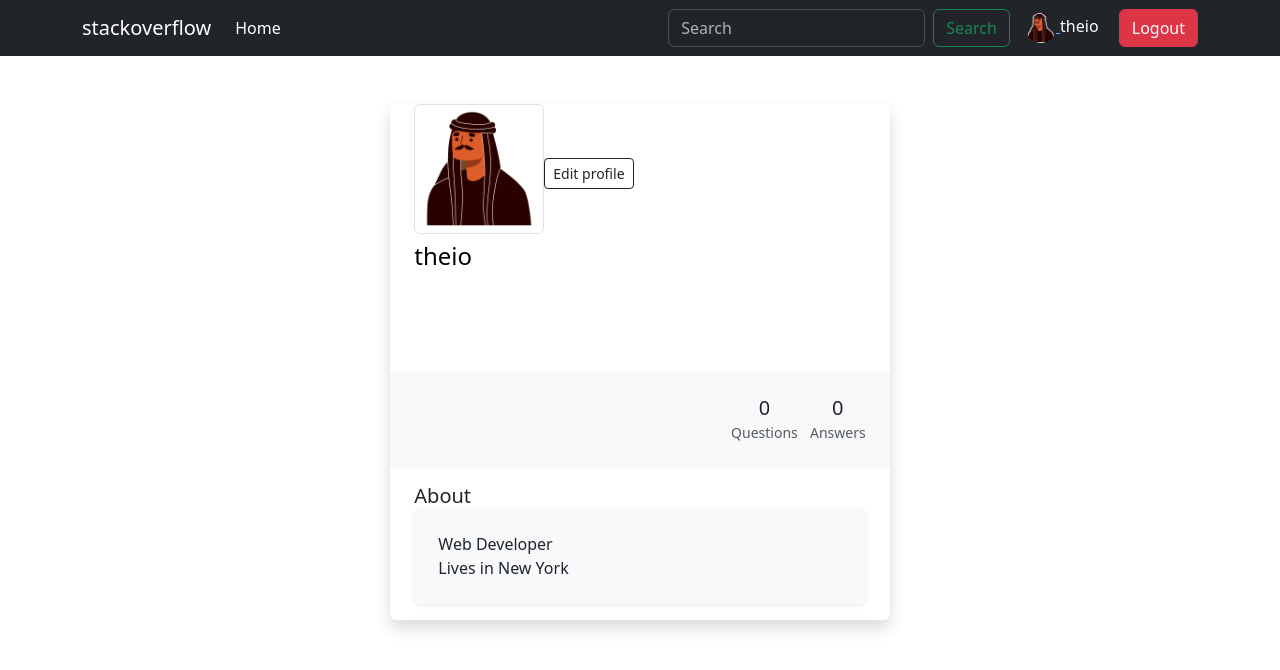
After one commit to IoaneChaduneli/stacktest, a Django app: a page that uses templates/base.html in a window 1280 px wide. The commit adds this page. Shown: the top 670 px of the page. Run offline with Django 4.2, Linux system fonts and the light colour scheme; a user stored in the database is signed in; data comes from the database, SQL or seed files in the repository; both versions use the stored data as it was after the commit.

Commit message:
add profile page when click the icon

```diff
--- a/forum/views.py
+++ b/forum/views.py
@@ -12,7 +12,9 @@ class HomeView(ListView):
     paginate_by = 6
 
     def get_queryset(self):
-        return Question.objects.filter(title__icontains=self.request.GET.get('q', ""))
+        return Question.objects \
+        .filter(title__icontains=self.request.GET.get('q', "")) \
+        .order_by('-create_time')
 
     def get_context_data(self, **kwargs):
         context = super().get_context_data(**kwargs)
--- /dev/null
+++ b/templates/auth/profile.html
@@ -0,0 +1,35 @@
+{% extends 'base.html' %}
+
+{% block content %}
+<div class="row py-5 px-4"> <div class="col-md-5 mx-auto">
+    <!-- Profile widget -->
+        <div class="bg-white shadow rounded overflow-hidden">
+            <div class="px-4 pt-0 pb-4 cover">
+                <div class="media align-items-end profile-head">
+                    <div class="profile mr-3"><img src="{{ request.user.profile.icon.url }}" alt="..." width="130" class="rounded mb-2 img-thumbnail"><a href="#" class="btn btn-outline-dark btn-sm btn-block">Edit profile</a>
+            </div>
+             <div class="media-body mb-5 text-white">
+                <h4 class="text-black">{{ request.user.username }}</h4>
+                <p class="small mb-4"> <i class="fas fa-map-marker-alt mr-2"></i>New York</p>
+             </div>
+            </div>
+         </div>
+          <div class="bg-light p-4 d-flex justify-content-end text-center">
+            <ul class="list-inline mb-0">
+                 <li class="list-inline-item">
+                        <h5 class="font-weight-bold mb-0 d-block">{{ request.user.questions.all|length }}</h5>
+                        <small class="text-muted"> <i class="fas fa-user mr-1"></i>Questions</small>
+                    </li>
+                     <li class="list-inline-item"> <h5 class="font-weight-bold mb-0 d-block">{{ question.answer_set.all|length }}</h5><small class="text-muted"> <i class="fas fa-user mr-1"></i>Answers</small> </li>
+                    </ul>
+                 </div>
+                 <div class="px-4 py-3"> <h5 class="mb-0">About</h5>
+                    <div class="p-4 rounded shadow-sm bg-light">
+                        <p class="font-italic mb-0">Web Developer</p>
+                        <p class="font-italic mb-0">Lives in New York</p>
+                        </div>
+                    </div>
+
+</div>
+
+{% endblock content %}
--- a/templates/base.html
+++ b/templates/base.html
@@ -35,14 +35,14 @@
               </div>
               <div class="text-white ms-3 dropdown">
                 {% if request.user.is_authenticated %}
-                    <img width="30"
+                    <a href = "{% url 'users:auth-profile' %}"><img width="30"
                         src="{{ request.user.profile.icon.url }}"
                         class="rounded-circle"
-                        alt="{{ request.user.username }}-picture"> {{ request.user.username }}
+                        alt="{{ request.user.username }}-picture"> </a> {{ request.user.username }}
                       <a class="btn btn-danger ms-3" href="{% url 'users:auth-logout' %}">Logout</a>
                 {% else %}
                     <a class="btn btn-primary ms-3" href="{% url 'users:auth-login' %}">Login</a>
-                    <a class="btn btn-success ms-3" href="#">Sign up</a>
+                    <a class="btn btn-success ms-3" href="{% url 'users:auth-signup' %}">Sign up</a>
                 {% endif %}
         </div>
     </nav>
--- a/users/urls.py
+++ b/users/urls.py
@@ -1,9 +1,10 @@
 from django.urls import path
-from users.views import LogoutView, loginView, RegisterView
+from users.views import LogoutView, loginView, RegisterView,ProfileView
 app_name = 'users'
 
 urlpatterns = [
     path('logout/', LogoutView.as_view(), name= 'auth-logout' ),
     path('login/', loginView.as_view(), name='auth-login'),
-    path('signup/', RegisterView.as_view(), name='auth-signup')
+    path('signup/', RegisterView.as_view(), name='auth-signup'),
+    path('profile/<int:user_id', ProfileView.as_view(), name='auth-profile')
 ]
--- a/users/views.py
+++ b/users/views.py
@@ -2,8 +2,10 @@ from django.shortcuts import render
 from django.urls import reverse_lazy
 from django.views.generic import CreateView
 from django.contrib.auth.views import LogoutView as DjangoLogoutView, LoginView as DjangoLoginView
-from users.models import User
+from users.models import User, Profile
 from users.forms import UserCreationForm
+from django.contrib.auth.mixins import LoginRequiredMixin
+
 # Create your views here.
 
 class LogoutView(DjangoLogoutView):
@@ -19,3 +21,14 @@ class RegisterView(CreateView):
     form_class = UserCreationForm
     template_name = 'auth/login.html'
     success_url = reverse_lazy('forum:home')
+
+#user profile template
+
+class ProfileView(LoginRequiredMixin, CreateView):
+    model = Profile
+    template_name = 'auth/profile.html'
+    fields = "__all__"
+
+    def get_num_questions(request):
+        questions = request.user.questions.all()
+        return len(questions)
```
Also changed, not shown: db.sqlite3.
